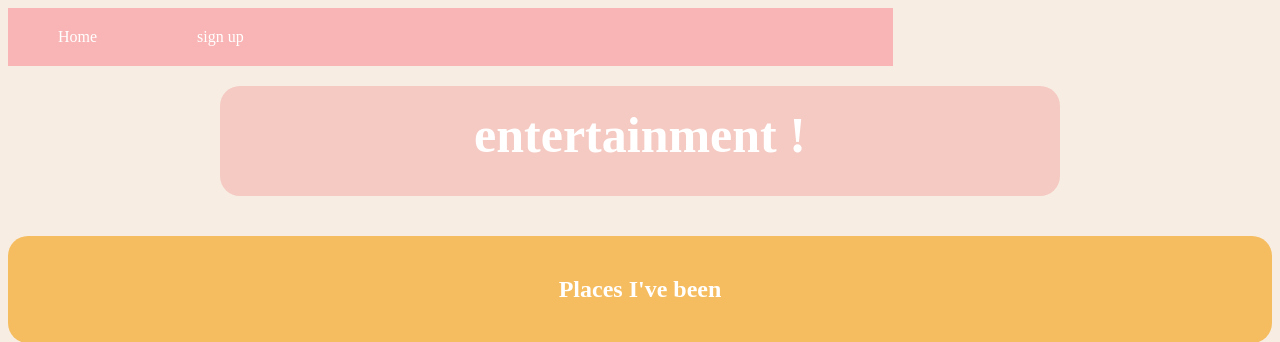
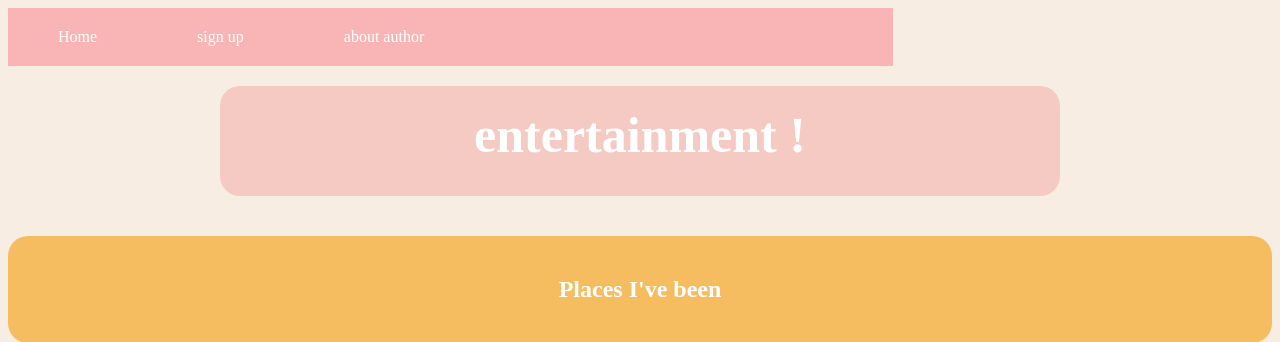
Before and after one commit to snikithak/travelblog, a Flask app: template templates/ent.html in a window 1280 px wide. Shown: the top 342 px of the page. Run offline with Flask 3, Linux system fonts and the light colour scheme; the template is opened without the code that fills it, so the values that code supplies are empty.

Commit message:
edited author.html and added app routes in app.py

```diff
--- a/app.py
+++ b/app.py
@@ -22,7 +22,13 @@ def index():
 
     return render_template('index.html', url=url_for('index'))
 
+@app.route('/signup')
+def signup():
+    return render_template('signup.html', url=url_for('signup'))
 
+@app.route('/author')
+def author():
+    return render_template('author.html', url=url_for('author'))
 
 
 if __name__== "__main__":
--- a/templates/about-author.html
+++ b/templates/author.html
@@ -12,7 +12,10 @@
     <div class="navbar" >
         <a href="index.html" > Home </a>
         <a href="signup.html"> sign up</a>
+        <a href="author.html"> about author</a>
     </div>
+
+    <h1> about author!</h1>
 
 </body>
 </html>
--- a/templates/ent.html
+++ b/templates/ent.html
@@ -13,6 +13,7 @@
     <div class="navbar" >
         <a href="index.html" > Home </a>
         <a href="signup.html"> sign up</a>
+        <a href="author.html"> about author</a>
     </div>
 
     <div class= "flex2">
--- a/templates/index.html
+++ b/templates/index.html
@@ -14,7 +14,7 @@
         <div class="navbar" >
             <a href="index.html" > Home </a>
             <a href="signup.html"> sign up</a>
-            <a href="about-author.html"> about author</a>
+            <a href="author.html"> about author</a>
         </div>
 
         <div class="flex2" >
--- a/templates/nature.html
+++ b/templates/nature.html
@@ -13,6 +13,7 @@
     <div class="navbar" >
         <a href="index.html" > Home </a>
         <a href="signup.html"> sign up</a>
+        <a href="author.html"> about author</a>
 
     </div>
     <div class="flex2">
--- a/templates/signup.html
+++ b/templates/signup.html
@@ -14,6 +14,7 @@
  <div class="navbar" >
     <a href="index.html" > Home </a>
     <a href="signup.html"> sign up</a>
+    <a href="author.html"> about author</a>
 
 </div>
 
```
